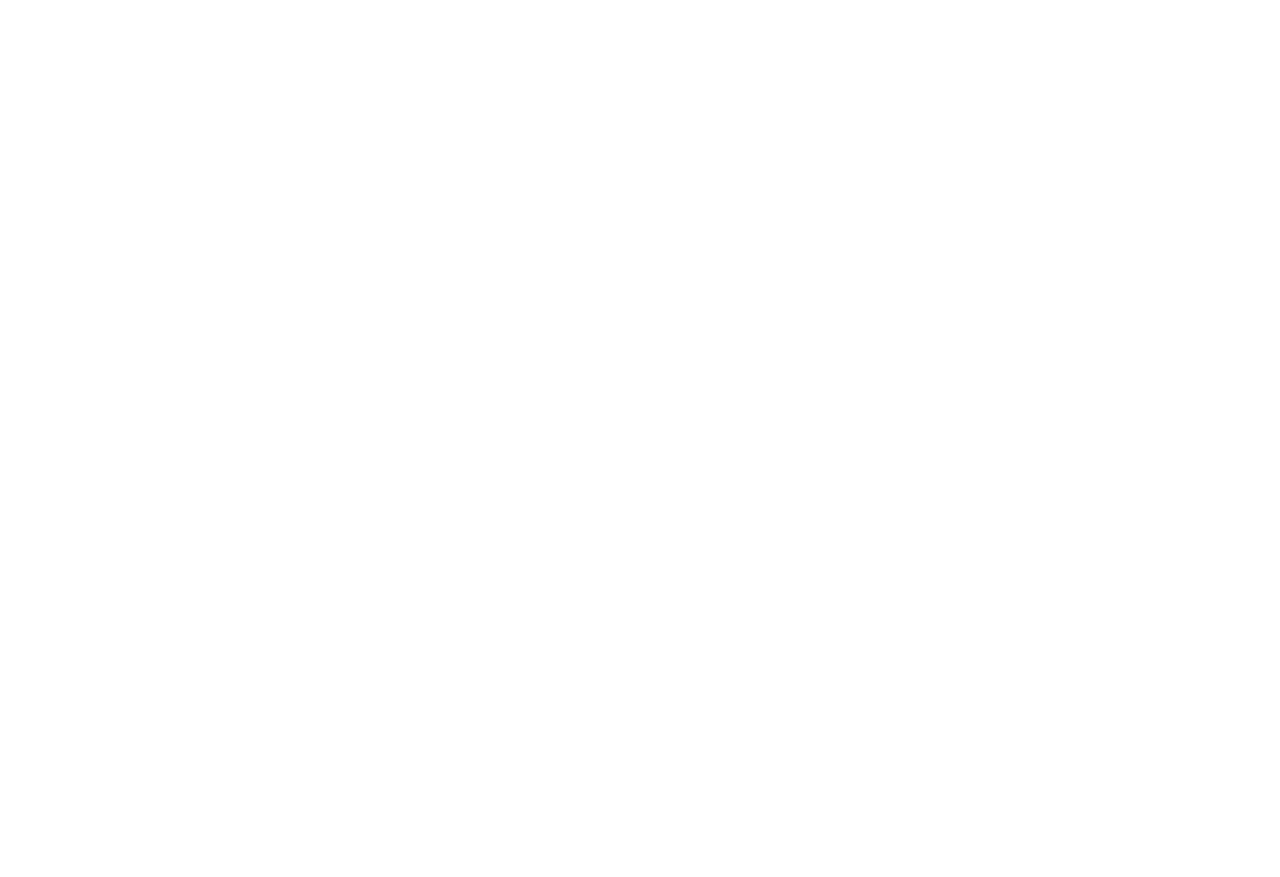
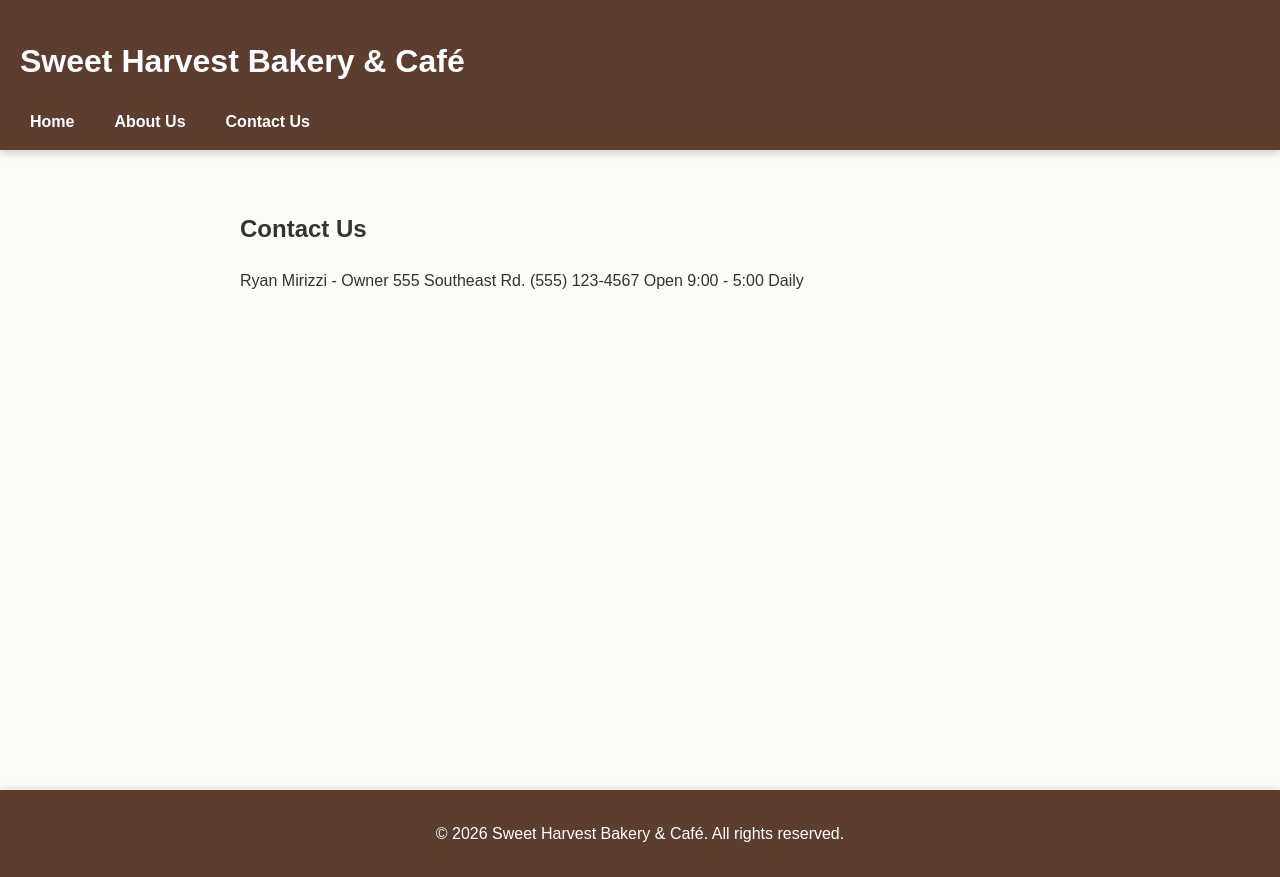
Before and after one commit to MirizziRyan/assignment1-mirizziryan, a plain HTML site: page contact.html in a window 1280 px wide. Before the commit the page ends 800 px from the top, so only its background shows below. Drawn offline with Linux system fonts and the light colour scheme.

Commit message:
Add files via upload

```diff
--- a/about.html
+++ b/about.html
@@ -0,0 +1,35 @@
+<!DOCTYPE html>
+<html lang="en">
+<head>
+    <meta charset="UTF-8">
+    <meta name="viewport" content="width=device-width, initial-scale=1.0">
+    <title>Sweet Harvest Bakery & Café - About Us</title>
+    <link rel="stylesheet" href="style.css">
+</head>
+<body>
+
+    <header>
+        <h1>Sweet Harvest Bakery & Café</h1>
+        <nav>
+            <ul>
+                <li><a href="index.html">Home</a></li>
+                <li><a href="about.html">About Us</a></li>
+                <li><a href="contact.html">Contact Us</a></li>
+            </ul>
+        </nav>
+    </header>
+
+    <main>
+        <section>
+            <h2>About Our Bakery</h2>
+            <p>We look to provide the most deliscious and tasteful bakery items.
+                .</p>
+        </section>
+    </main>
+
+    <footer>
+        <p>&copy; 2026 Sweet Harvest Bakery & Café. All rights reserved.</p>
+    </footer>
+
+</body>
+</html>
--- a/contact.html
+++ b/contact.html
@@ -0,0 +1,37 @@
+<!DOCTYPE html>
+<html lang="en">
+<head>
+    <meta charset="UTF-8">
+    <meta name="viewport" content="width=device-width, initial-scale=1.0">
+    <title>Sweet Harvest Bakery & Café - Contact Us</title>
+    <link rel="stylesheet" href="style.css">
+</head>
+<body>
+
+    <header>
+        <h1>Sweet Harvest Bakery & Café</h1>
+        <nav>
+            <ul>
+                <li><a href="index.html">Home</a></li>
+                <li><a href="about.html">About Us</a></li>
+                <li><a href="contact.html">Contact Us</a></li>
+            </ul>
+        </nav>
+    </header>
+
+    <main>
+        <section>
+            <h2>Contact Us</h2>
+            <p>Ryan Mirizzi - Owner
+                555 Southeast Rd.
+                (555) 123-4567
+                Open 9:00 - 5:00 Daily </p>
+        </section>
+    </main>
+
+    <footer>
+        <p>&copy; 2026 Sweet Harvest Bakery & Café. All rights reserved.</p>
+    </footer>
+
+</body>
+</html>
--- /dev/null
+++ b/style.css
@@ -0,0 +1,73 @@
+/* 1. Body Styling */
+body {
+  font-family: Arial, sans-serif;
+  line-height: 1.6;
+  background-color: #fdfbf7; /* Warm light background */
+  color: #333333;
+  margin: 0;
+  padding: 0;
+}
+
+/* 2. Sticky Header with Box Shadow */
+header {
+  position: sticky;
+  top: 0;
+  background-color: #5c3d2e; /* Warm brown theme */
+  color: #ffffff;
+  padding: 15px 20px;
+  box-shadow: 0 4px 8px rgba(0, 0, 0, 0.15);
+  z-index: 1000;
+}
+
+/* 3. Navigation Menu & Hover Effects */
+nav ul {
+  list-style: none;
+  padding: 0;
+  margin: 10px 0 0 0;
+  display: flex;
+  gap: 20px;
+}
+
+nav a {
+  color: #ffffff;
+  text-decoration: none;
+  font-weight: bold;
+  padding: 5px 10px;
+  border-radius: 4px;
+}
+
+nav a:hover {
+  background-color: #b85c38; /* Highlight color on hover */
+  color: #ffffff;
+}
+
+/* 4. Centered Main Content Using Flexbox */
+main {
+  display: flex;
+  flex-direction: column;
+  align-items: center;
+  padding: 40px 20px;
+  min-height: 70vh;
+}
+
+section {
+  width: 100%;
+  max-width: 800px;
+  margin-bottom: 20px;
+}
+
+/* Optional image constraint for Assignment 1 image */
+img {
+  max-width: 100%;
+  height: auto;
+  border-radius: 8px;
+}
+
+/* 5. Matching Footer */
+footer {
+  background-color: #5c3d2e;
+  color: #ffffff;
+  text-align: center;
+  padding: 15px;
+  box-shadow: 0 -2px 6px rgba(0, 0, 0, 0.1);
+}
```
Also changed, not shown: index.html (+1 -1 lines).
